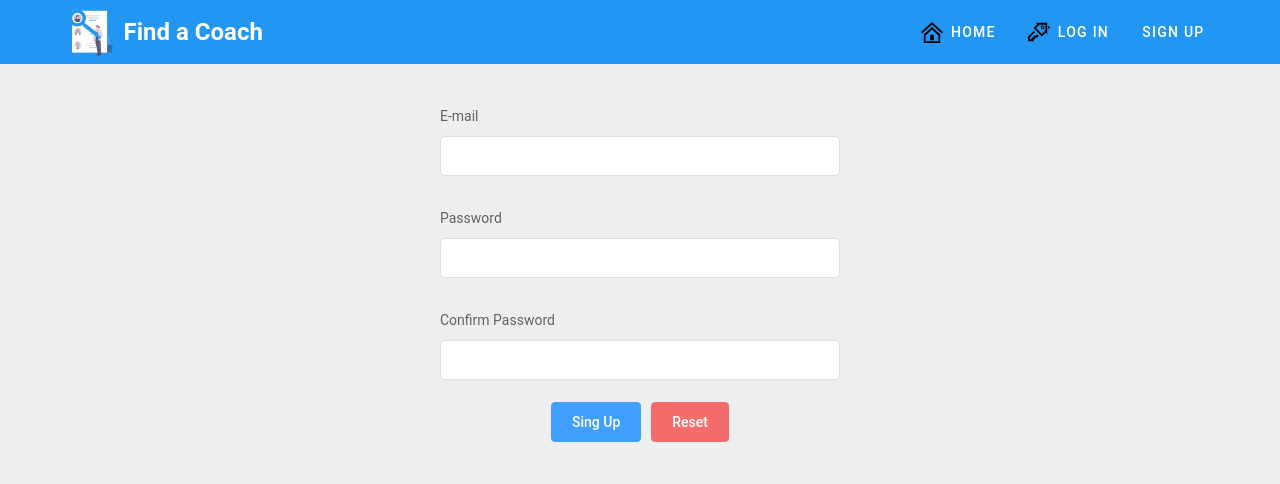
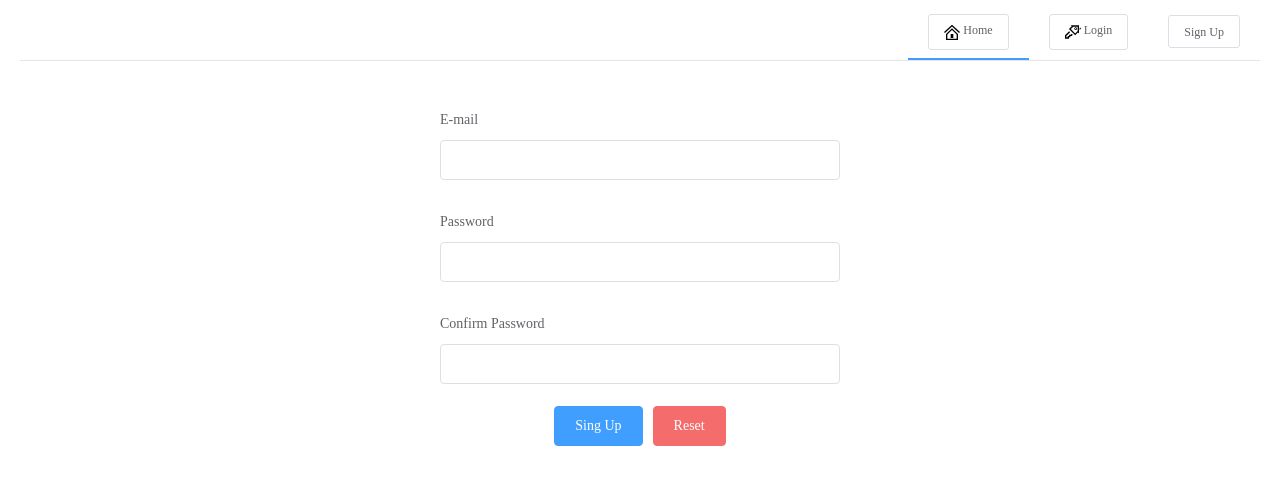
Before and after one commit to ymlihaa/find_a_coach, a Vue app: page /register in a window 1280 px wide. Shown: the top 484 px of the page. Built offline with nearby package versions, Linux system fonts and the light colour scheme; the HTML template or start-up script is replaced by a standard one; what vue-ellipse-progress, vuefire would draw is missing.

Commit message:
app.vue converted to element UI .

```diff
--- a/src/App.vue
+++ b/src/App.vue
@@ -1,98 +1,64 @@
 <template>
-  <v-app id="inspire">
-    <v-app-bar app color="blue" flat>
-      <v-container class="py-0 fill-height">
-        <img src="./assets/login_logo.svg" alt="" />
-        <h2 class="logo-title">Find a Coach</h2>
-        <v-spacer></v-spacer>
-
-        <v-avatar
-          v-if="this.$store.state.isActive"
-          class="mr-10"
-          color="grey darken-1"
-          size="32"
-        ></v-avatar>
-
+  <el-container>
+    <el-header type="flex">
+      <el-menu
+        :default-active="activeIndex"
+        mode="horizontal"
+        @select="handleSelect"
+      >
+        <el-menu-item index="1">
           <router-link to="/">
-          <v-btn class="r-link" text color="white">
-            <img class="header-icon" src="./assets/home.svg" alt="" />
-            home
-          </v-btn>
+            <el-button size="small">
+              <img src="./assets/home.svg" alt="" /> Home
+            </el-button>
           </router-link>
+        </el-menu-item>
+        <el-menu-item index="2" v-if="this.$store.state.isActive">
+          <router-link to="/profile">
+            <el-button size="small">
+              <img src="./assets/profile.svg" alt="" />Profile</el-button
+            >
+          </router-link>
+        </el-menu-item>
+        <el-menu-item index="3" v-if="!this.$store.state.isActive">
           <router-link to="/login">
-          <v-btn
-            class="r-link"
-            text
-            color="white"
-            v-if="!this.$store.state.isActive"
+            <el-button size="small">
+              <img src="./assets/login.svg" alt="" />
+              Login</el-button
             >
-            <img class="header-icon" src="./assets/login.svg" alt="" />
-
-            Log In
-          </v-btn>
           </router-link>
+        </el-menu-item>
+        <el-menu-item index="4" v-if="!this.$store.state.isActive">
           <router-link to="/register">
-          <v-btn
-            class="r-link"
-            text
-            color="white"
-            v-if="!this.$store.state.isActive"
+            <el-button size="small">Sign Up</el-button>
+          </router-link>
+        </el-menu-item>
+        <el-menu-item index="5" v-if="this.$store.state.isActive">
+          <el-container>
+            <el-badge :value="this.$store.state.msgCount">
+              <router-link to="/messages">
+                <el-button size="small">Messages</el-button>
+              </router-link>
+            </el-badge>
+          </el-container></el-menu-item
         >
-            Sign Up
-          </v-btn>
-        </router-link>
-
-        <router-link to="/profile">
-          <v-btn
-            class="r-link"
-            text
-            color="white"
-            v-if="this.$store.state.isActive"
-          >
-            <img class="header-icon" src="./assets/profile.svg" alt="" />
-
-            Profile
-          </v-btn>
-        </router-link>
-        <router-link to="/messages">
-          <v-tab v-if="this.$store.state.isActive !== false">
-            <img class="header-icon" src="./assets/messages.svg" alt="" />
-
-            <v-badge color="green" :content="this.$store.state.msgCount">
-              Messages
-            </v-badge>
-          </v-tab>
-        </router-link>
-
-        <v-btn
-          @click="handleLogout"
-          color="white"
-          text
-          rounded
-          class="my-2"
-          v-if="this.$store.state.isActive"
-        >
-          Logout
+        <el-menu-item index="6" v-if="this.$store.state.isActive"
+          ><el-button size="small" @click="handleLogout">
             <img
               id="logout-icon"
               class="header-icon"
               src="./assets/logout.svg"
               alt=""
             />
-        </v-btn>
-      </v-container>
-    </v-app-bar>
-
-    <v-main class="grey lighten-3">
-      <v-container>
-        <v-row>
-          <v-col>
-            <transition name="fade"> <router-view /> </transition>
-          </v-col>
-        </v-row>
-      </v-container>
-    </v-main>
-  </v-app>
+            Log Out</el-button
+          ></el-menu-item
+        >
+      </el-menu>
+    </el-header>
+    <el-main>
+      <router-view />
+    </el-main>
+  </el-container>
 </template>
 
 <script>
@@ -102,6 +68,7 @@ export default {
 
   data() {
     return {
+      activeIndex: "1",
       links: ["/", "/login", "/register"],
     };
   },
@@ -115,107 +82,16 @@ export default {
         : router.push("/");
     },
   },
-  computed: {
-    checkRoute: function (value) {
-      if (this.$store.state.isActive) {
-        if (value == "/" || value == "/profile") {
-          return true;
-        }
-      }
-      return true;
-    },
-  },
-
-  filters: {
-    setRoute: function (value) {
-      let route = value;
-      switch (route) {
-        case "/":
-          route = "Home";
-          break;
-        case "/profile":
-          route = "Profile";
-          break;
-        case "/register":
-          route = "Sign Up";
-          break;
-        case "/login":
-          route = "Login";
-          break;
-      }
-      return route;
-    },
-  },
 };
 </script>
 
-<style>
-.mt-1 {
-  margin-top: 1rem;
+<style >
+img {
+  width: 1rem;
 }
-.mt-5 {
-  margin-top: 5rem;
-}
-.header-icon {
-  width: 1.4rem;
-  margin-right: 0.4rem;
-}
-.logo-title {
-  color: white;
-}
-img {
-  width: 4rem;
-  margin-left: auto;
-  margin-right: auto;
-}
-
-.p-2 {
-  padding: 2rem;
-}
-.p-3 {
-  padding: 3rem;
-}
-
-a {
-  text-decoration: none;
-}
-
-.fade-enter-active,
-.fade-leave-active {
-  transition: opacity 0.3s ease;
-}
-
-.fade-enter-from,
-.fade-leave-to {
-  opacity: 0;
-}
-
-#logout-icon {
-  margin-left: 0.4rem;
-}
-.d-flex-col {
-  display: flex;
-  flex-direction: column;
-  align-items: center;
-  justify-content: center;
-}
-.d-flex {
+.el-menu {
   display: flex;
   align-items: center;
-  justify-content: center;
-}
-
-.w-100 {
-  width: 100%;
-}
-.w-50 {
-  width: 50%;
-}
-.h-100 {
-  height: 100vh;
-}
-
-.mt-3 {
-  margin-top: 3rem;
+  justify-content: flex-end;
 }
 </style>
```
Lines whose indentation alone changed are shown as unchanged.
